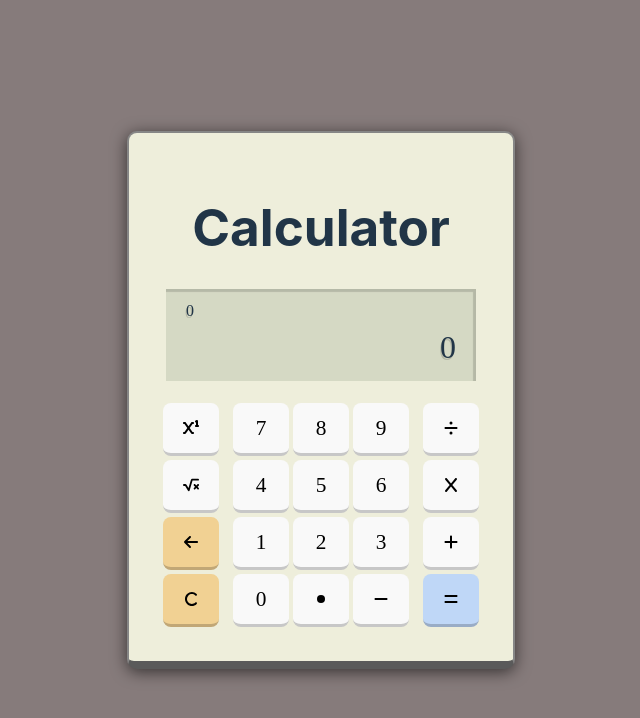
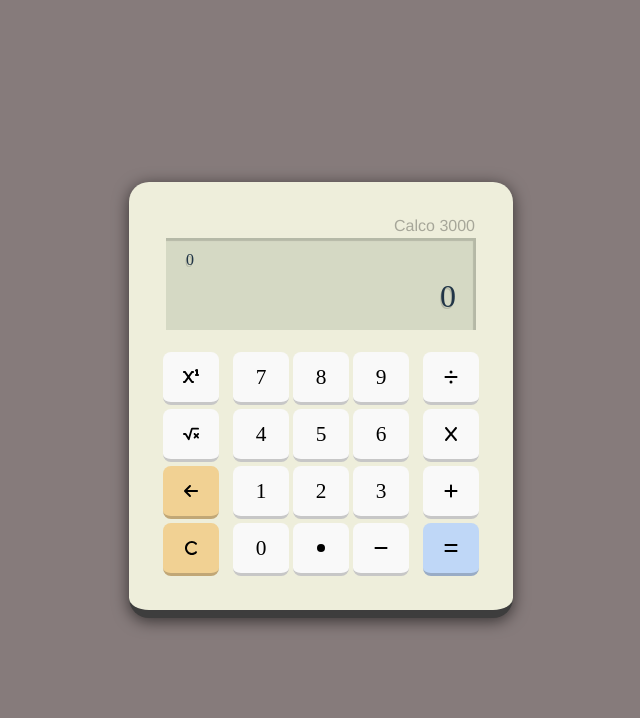
Before and after one commit to AshCaiH/cn_w5_react-calculator, a React (Vite) app: page / in a window 1280 px wide. Shown: the top 718 px of the page, without its empty margins (319-959 px from the left). Built offline with nearby package versions, Linux system fonts and the light colour scheme; a web font is replaced by a local one.

Commit message:
Added logo text to calculator

```diff
--- a/src/App.css
+++ b/src/App.css
@@ -8,11 +8,20 @@
   display: flex;
   flex-direction: column;
   justify-content: center;
-  border: solid 2px rgb(134, 134, 134);
-  border-bottom: 8px solid rgb(90, 90, 90);
-  border-radius: 10px;
+  /* border: solid 2px rgb(134, 134, 134); */
+  border-bottom: 8px solid rgb(61, 61, 61);
+  border-radius: 20px;
   background-color: rgb(238, 238, 219);
   filter: drop-shadow(0 3px 8px rgba(0, 0, 0, 0.596))
+}
+
+.logo {
+  text-align: right;
+  padding-right:6px;
+  font-family:'Franklin Gothic Medium', 'Arial Narrow', Arial, sans-serif;
+  font-weight: 300;
+  margin: 0;
+  color: rgba(0,0,0,0.3);
 }
 
 .numpad {
--- a/src/App.jsx
+++ b/src/App.jsx
@@ -197,7 +197,7 @@ function App() {
 
   return (
     <>
-      <h1>Calculator</h1>
+      <p className="logo">Calco 3000</p>
 
       <div className="display">
         <div className="displayRow top">
```
